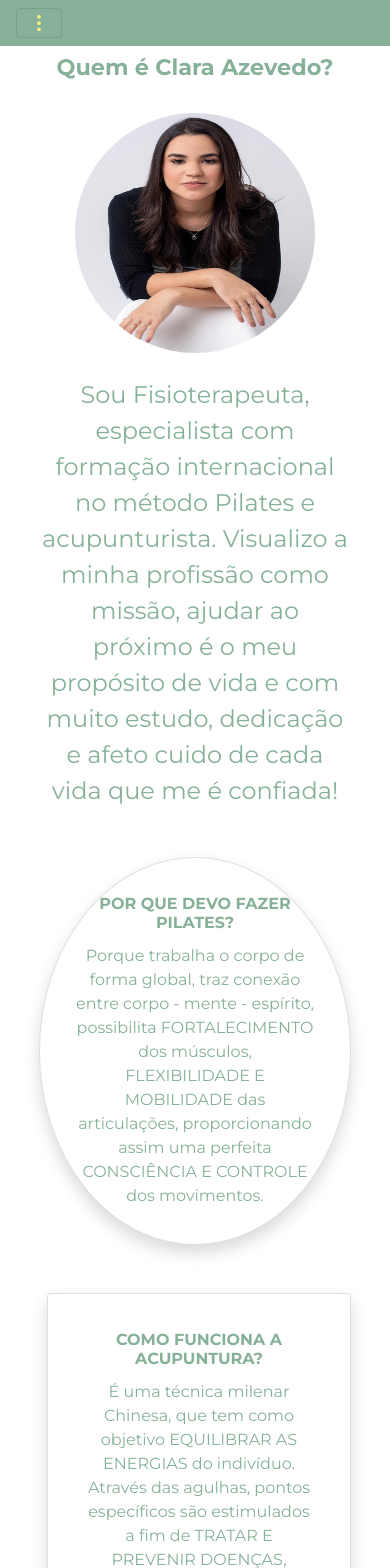
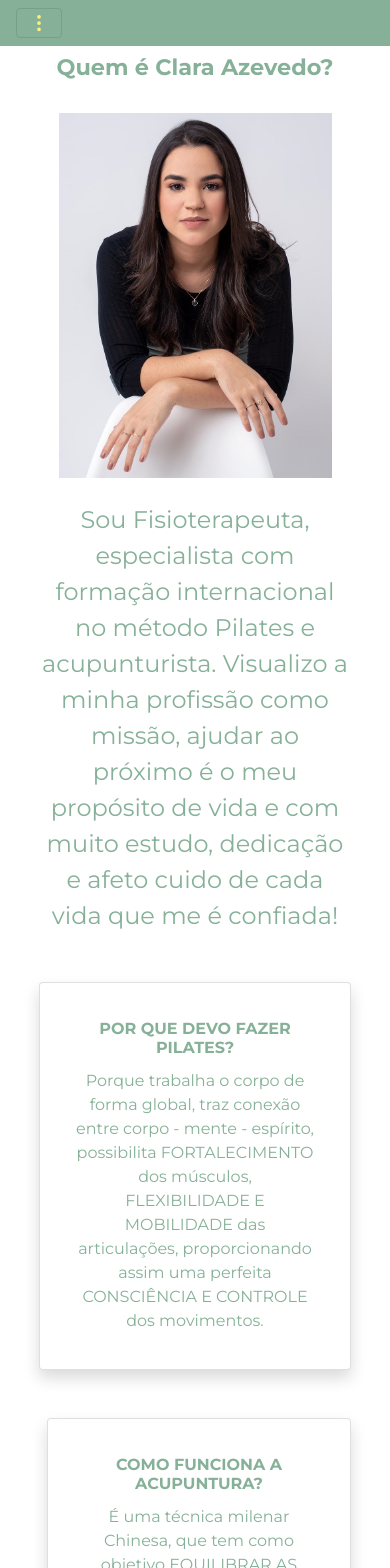
Before and after one commit to jcgsr/Escurinha, a Vue app: page /sobre in a window 390 px wide. Shown: the top 1568 px of the page. Built offline with nearby package versions, Linux system fonts and the light colour scheme.

Commit message:
img resize and cards

```diff
--- a/src/components/Sobre.vue
+++ b/src/components/Sobre.vue
@@ -11,7 +11,7 @@
     </div>
     <div class="services">
       <b-card
-      class="mt-5 animate__animated animate__bounceInLeft card shadow p-3 bg-blue rounded-circle"
+      class="mt-5 animate__animated animate__bounceInLeft card shadow p-3 bg-blue rounded"
       title="POR QUE DEVO FAZER PILATES?"
       id="pilates"
       rounded
@@ -36,7 +36,7 @@
     </b-card-text>
   </b-card>
   <b-card
-  class="mt-5 animate__animated animate__bounceInRight card shadow p-3 bg-blue rounded-circle"
+  class="mt-5 animate__animated animate__bounceInRight card shadow p-3 bg-blue rounded"
   title="QUANDO DEVO PROCURAR UM FISIOTERAPEUTA?"
   id="fisio"
   >
@@ -64,9 +64,8 @@
 
 #sobre img {
   margin: 0 auto;
-  width: 32rem;
-  height: 32rem;
-  border-radius: 50%/50%;
+  width: 350px;
+
 }
 
 #sobre h3 {
@@ -132,10 +131,10 @@
   }
 
   #sobre img {
-    width: 15rem;
-    height: 15rem;
-    border-radius: 50%/50%;
-  }
+  margin: 0 auto;
+  width: 70%;
+
+}
 
   .card-title {
     font-size: inherit;
```
